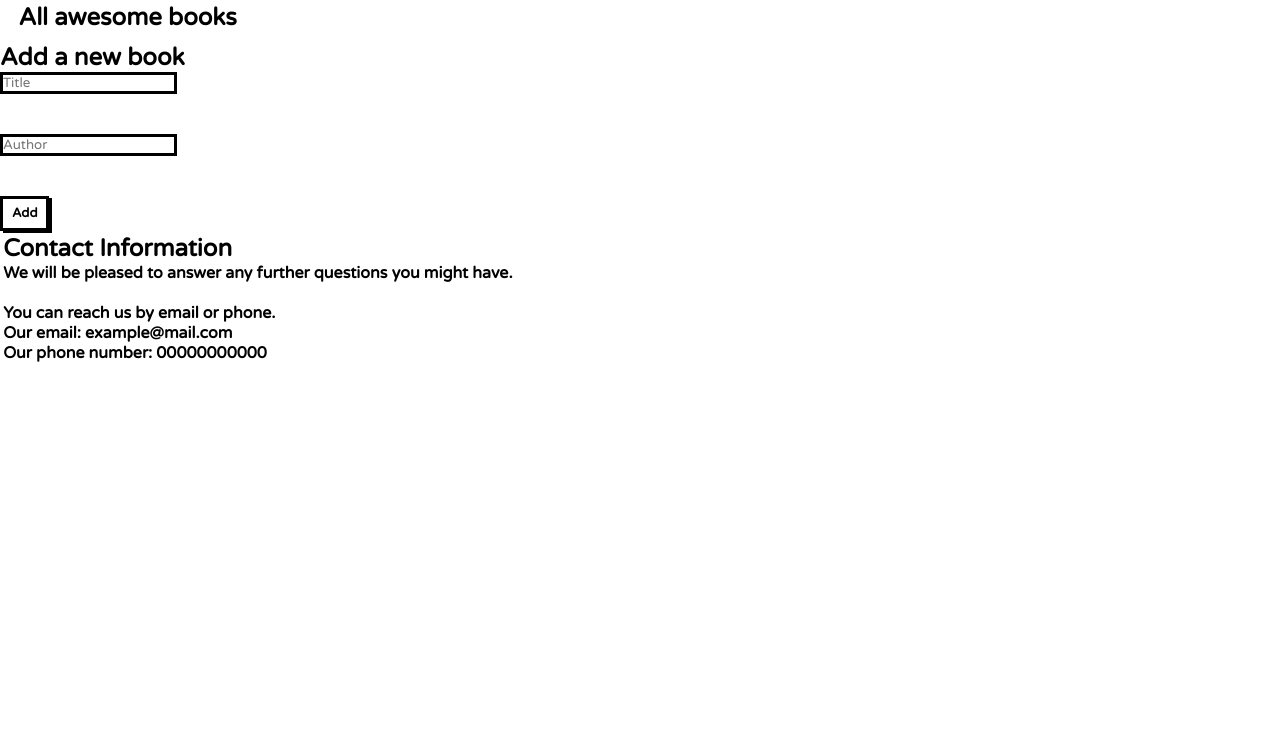
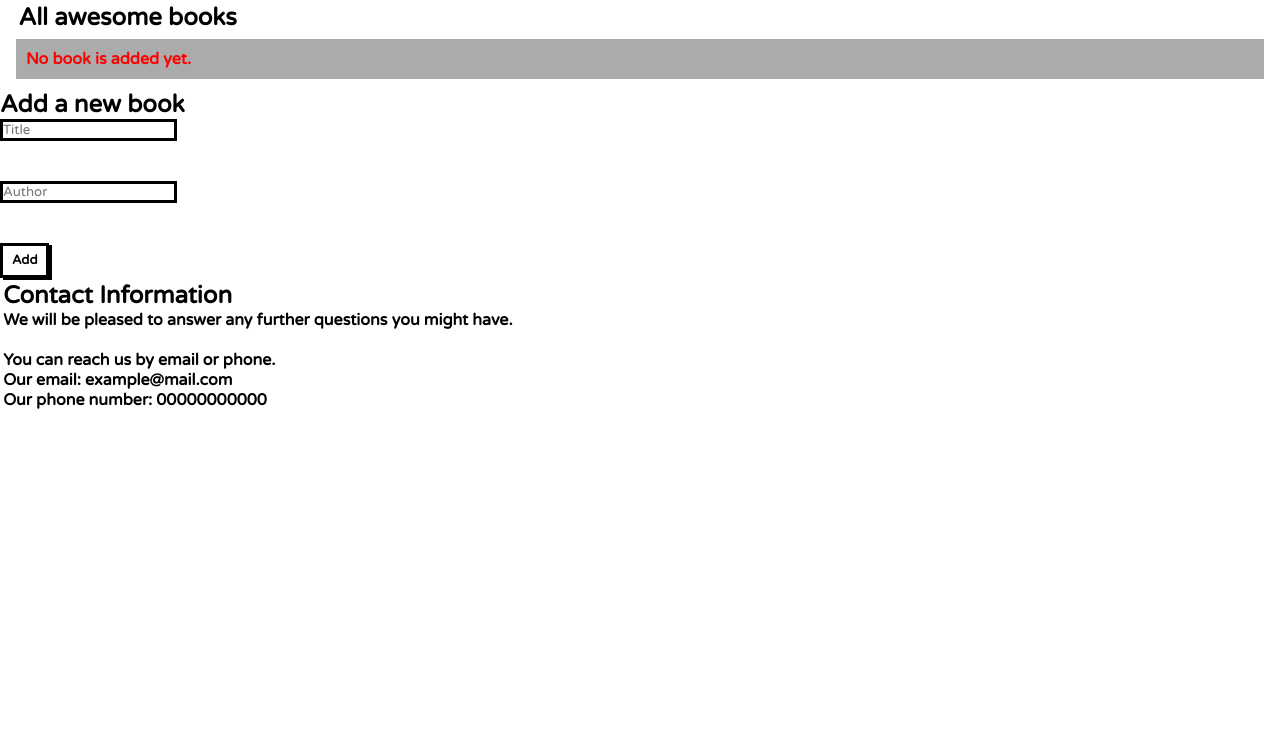
Before and after one commit to mryeminthu/Awesome-books, a website: page index.html in a window 1280 px wide. Shown: the part 45-800 px from the top of the page. Drawn offline with Linux system fonts and the light colour scheme.

Commit message:
No book added message

```diff
--- a/app.js
+++ b/app.js
@@ -21,6 +21,12 @@ class BookLibrary {
   display() {
     this.output.innerHTML = '';
 
+    if (this.books.length === 0) {
+      const messageElement = document.createElement('p');
+      messageElement.textContent = 'No book is added yet.';
+      messageElement.classList.add('no-books-message');
+      this.output.appendChild(messageElement);
+    } else {
         this.books.forEach((book, index) => {
         const bookElement = document.createElement('div');
         bookElement.classList.add('book-entry');
@@ -30,6 +36,7 @@ class BookLibrary {
         bookElement.style.backgroundColor = index % 2 === 0 ? '#fff' : '#ababab';
         this.output.appendChild(bookElement);
       });
+    }
 
     if (Object.keys(this.books).length === 0) {
       this.output.classList.remove('container');
--- a/styles.css
+++ b/styles.css
@@ -85,7 +85,12 @@ input::placeholder {
 #book-section > * {
   margin: 0.3em;
 }
-
+.no-books-message {
+  background-color: #ababab;
+  color: red;
+  font-weight: bold;
+  padding: 10px;
+}
 .book-entry {
   display: flex;
   flex-wrap: nowrap;
```
Lines whose indentation alone changed are shown as unchanged.
